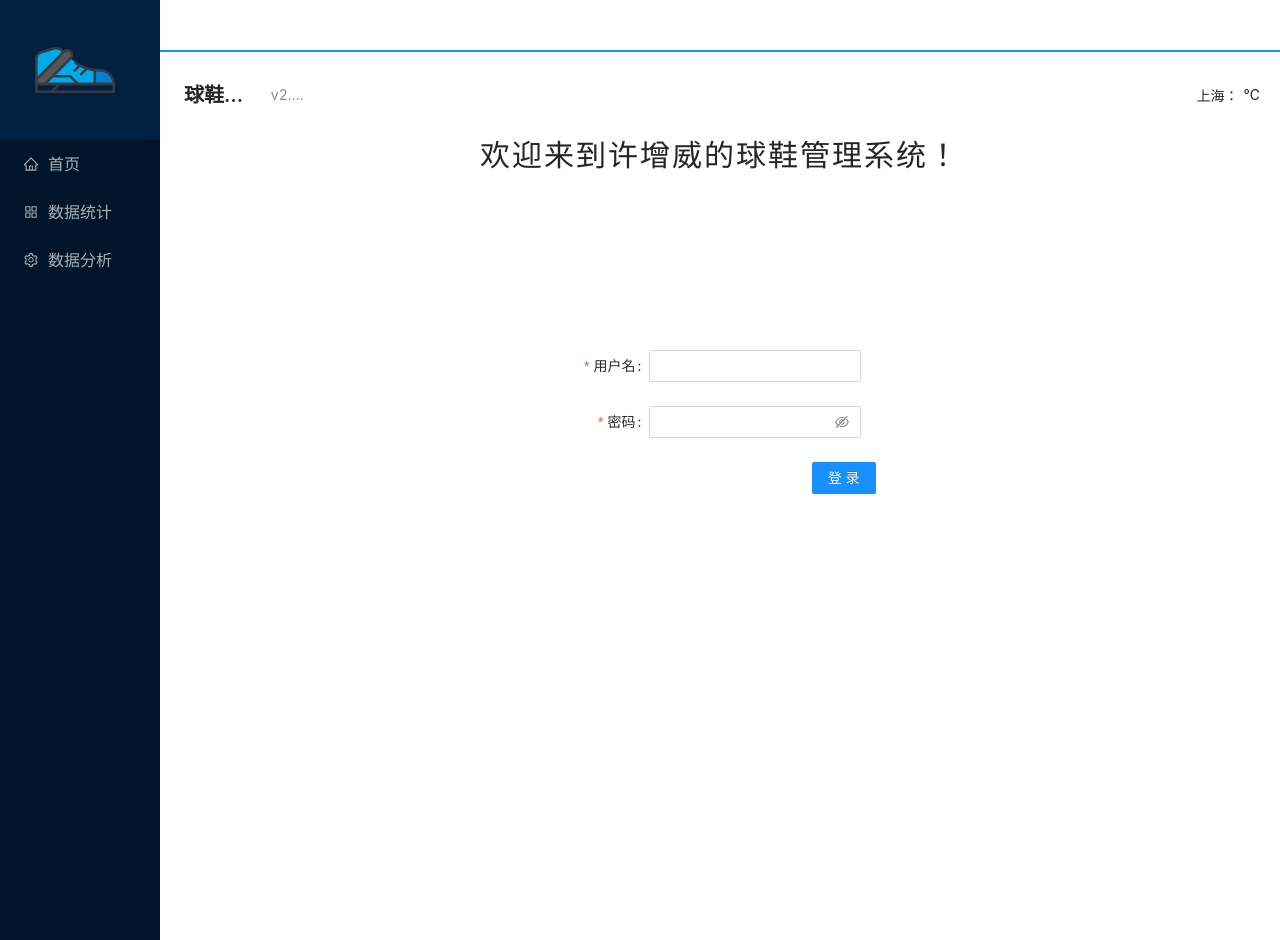
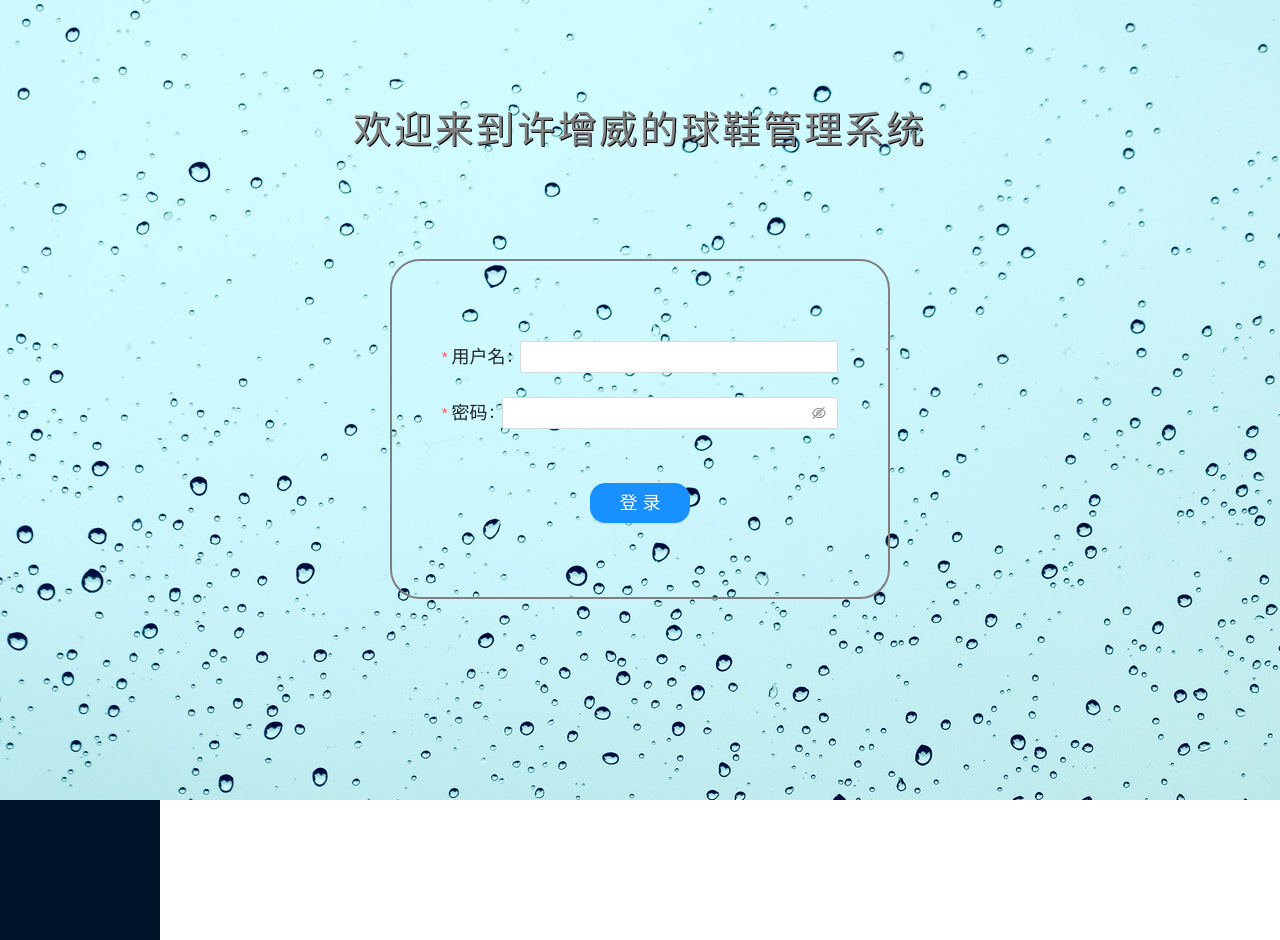
Before and after one commit to cyrusxzw/my-sneakers-managemnt, a React app: page /#/ in a window 1280 px wide. Built offline with nearby package versions, Linux system fonts and the light colour scheme; no server answers.

Commit message:
登录页面

```diff
--- a/src/App.js
+++ b/src/App.js
@@ -10,13 +10,13 @@ import './App.less';
 function App() {
   return (
     <HashRouter>
+      <Route exact path="/" component={Login} />
       <Row>
         <Col span={3} style={{ 'backgroundColor': '#002140' }}>
           <Sidebar />
         </Col>
         <Col span={21}>
           <Header />
-          <Route exact path="/" component={Login} />
           <Route exact path="/managment" component={Table} />
           <Route exact path="/report" component={Report} />
         </Col>
--- a/src/component/login/index.js
+++ b/src/component/login/index.js
@@ -5,6 +5,13 @@ import './index.less'
 export default class Login extends React.Component {
     state = {
         isLoggedin: false
+    }
+    componentDidMount() {
+        const userName = localStorage.userName;
+        console.log(userName)
+        if (userName) {
+            window.location.href = 'https://cyrusxzw.github.io/my-sneakers-managemnt/#/managment';
+        }
     }
     onFinish = (values) => {
         const userName = values.username;
@@ -16,6 +23,7 @@ export default class Login extends React.Component {
             this.setState({
                 isLoggedin: true
             })
+            window.location.href = 'https://cyrusxzw.github.io/my-sneakers-managemnt/#/managment';
         } else {
             Modal.error({
                 title: "登录失败",
@@ -30,14 +38,9 @@ export default class Login extends React.Component {
     render() {
         return (
             <div id="login-container">
-                <h2>欢迎来到许增威的球鞋管理系统！</h2>
+                <h2>欢迎来到许增威的球鞋管理系统</h2>
                 <div id="form-container">
-                    <Form labelCol={{
-                        span: 10,
-                    }}
-                        wrapperCol={{
-                            span: 6,
-                        }}
+                    <Form
                         onFinish={this.onFinish}
                         onFinishFailed={this.onFinishFailed}
                     >
@@ -66,10 +69,6 @@ export default class Login extends React.Component {
                             <Input.Password />
                         </Form.Item>
                         <Form.Item
-                            wrapperCol={{
-                                offset: 8,
-                                span: 15,
-                            }}
                         >
                             <Button type="primary" htmlType="submit">
                                 登录
--- a/src/component/login/index.less
+++ b/src/component/login/index.less
@@ -1,17 +1,35 @@
 #login-container {
   text-align: center;
+  position: fixed;
+  width: 100%;
+  background: url("../../img/background.jpg");
+  z-index: 1;
+  height: 100vh;
   h2 {
-    letter-spacing: 2px;
-    font-size: 30px;
+    margin-top: 100px;
+    letter-spacing: 3px;
+    font-size: 38px;
+    color: gray;
+    text-shadow: 1px 1px #000;
   }
   #form-container {
-    padding: 30px;
-    display: flex;
-    height: 60vh;
-    justify-content: center;
-    align-items: center;
-    form {
-      width: 80%;
+    position: absolute;
+    border: 2px grey solid;
+    border-radius: 30px;
+    margin-top: 80px;
+    padding: 80px 50px 50px 50px;
+    width: 500px;
+    left: 50%;
+    transform: translateX(-50%);
+    label {
+      font-size: 18px;
+    }
+    button {
+      font-size: 18px;
+      width: 100px;
+      height: 40px;
+      border-radius: 15px;
+      margin-top: 30px;
     }
   }
 }
--- a/src/component/report/index.js
+++ b/src/component/report/index.js
@@ -1,7 +1,7 @@
 import React from 'react';
-import { Row, Col, Card } from 'antd';
+import { Row, Col, Card, Modal } from 'antd';
 import { CaretUpOutlined, CaretDownOutlined } from '@ant-design/icons';
-import { Liquid, Column, Line, Modal } from '@ant-design/charts';
+import { Liquid, Column, Line } from '@ant-design/charts';
 import axios from 'axios';
 import moment from 'moment';
 import Util from '../../utils';
--- a/src/section/sidebar/index.js
+++ b/src/section/sidebar/index.js
@@ -3,7 +3,7 @@ import './index.less';
 import React from 'react';
 import { NavLink } from 'react-router-dom';
 import { Menu } from 'antd';
-import { HomeOutlined, AppstoreOutlined, SettingOutlined } from '@ant-design/icons';
+import { AppstoreOutlined, SettingOutlined } from '@ant-design/icons';
 
 
 export default class Sidebar extends React.Component {
@@ -49,7 +49,7 @@ export default class Sidebar extends React.Component {
             <div>
                 <Logo />
                 <Menu mode="inline" inlineCollapsed={this.state.collapsed} className="menu-container" theme={this.state.theme} style={{ height: "100vh" }}>
-                    <Menu.Item className="menu-title" key="1" icon={<HomeOutlined />}><NavLink to="/">首页</NavLink></Menu.Item>
+                    {/* <Menu.Item className="menu-title" key="1" icon={<HomeOutlined />}><NavLink to="/">首页</NavLink></Menu.Item> */}
                     <Menu.Item className="menu-title" key="2" icon={<AppstoreOutlined />}><NavLink to="/managment">数据统计</NavLink></Menu.Item>
                     <Menu.Item className="menu-title" key="3" icon={<SettingOutlined />}><NavLink to="/report">数据分析</NavLink></Menu.Item>
                 </Menu>
```
Also changed, not shown: src/img/background.jpg (added).
